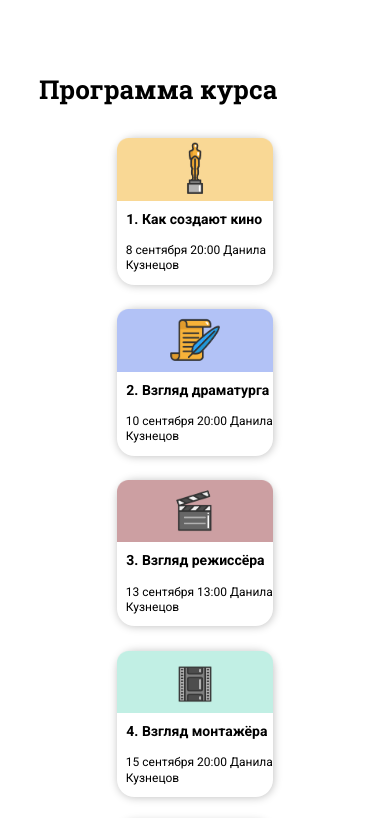
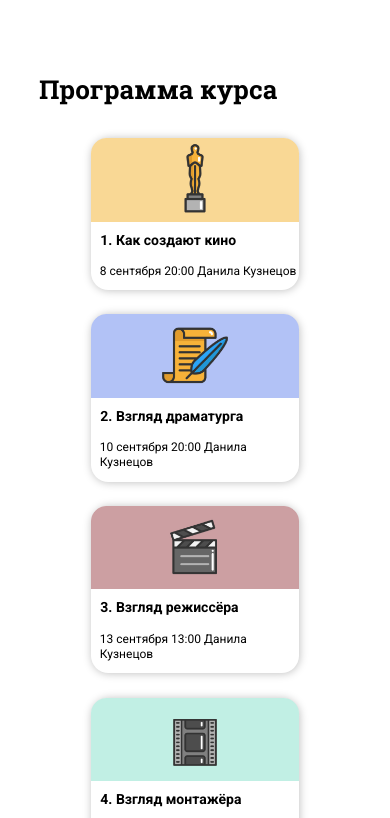
Before and after one commit to nrmliGit/firstProject, a plain HTML site: page index.html in a window 390 px wide. Shown: the part 2040-2858 px from the top of the page. Drawn offline with Linux system fonts and the light colour scheme.

Commit message:
mobile card changes

```diff
--- a/css/gulnar.css
+++ b/css/gulnar.css
@@ -126,7 +126,7 @@ li {
 }
 
 
-@media (min-width: 320px) and (max-width: 991px) {
+@media (min-width: 200px) and (max-width: 991px) {
 
     .uppergroup5 {
         margin-top: 73px;
@@ -168,6 +168,6 @@ li {
         margin-bottom: 24.16px;
         margin-left: auto;
         margin-right: auto;
-        width: 50%;
+        width: calc((100%/12)*8);
     }
 }
```
